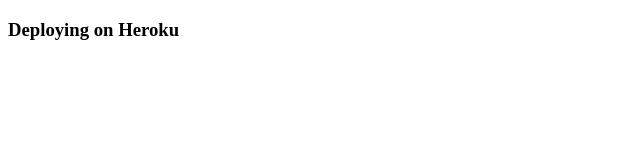
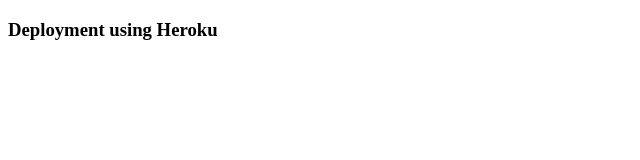
Before and after one commit to yuktikhantwal/Heroku_Deployment, a website: page public/index.html in a window 1280 px wide. Shown: the full height of the page, 0-640 px from the left. Drawn offline with Linux system fonts and the light colour scheme.

Commit message:
changes in index.html file

```diff
--- a/public/index.html
+++ b/public/index.html
@@ -6,6 +6,6 @@
     <title>Document</title>
 </head>
 <body>
-    <h3>Deploying on Heroku</h3>
+    <h3>Deployment using Heroku</h3>
 </body>
 </html>
```
